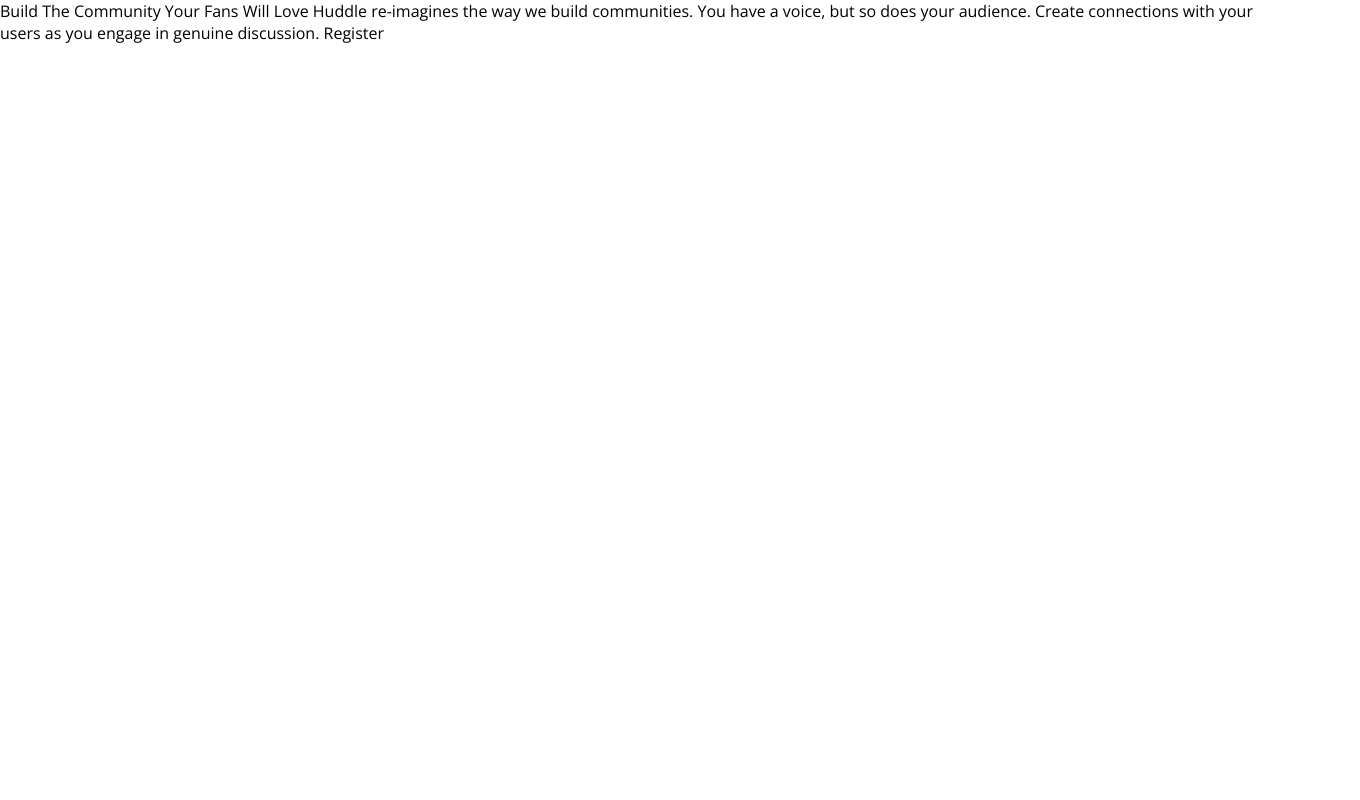
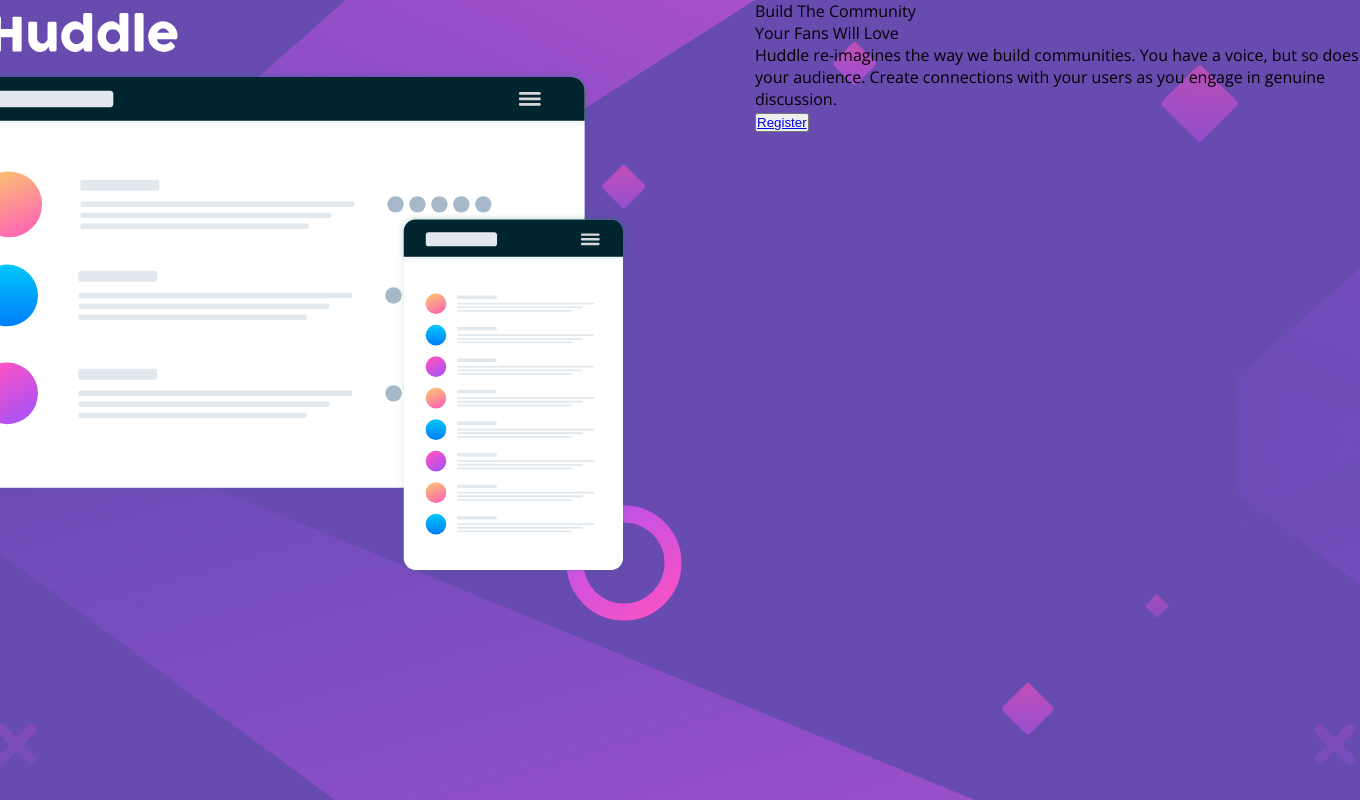
Before and after one commit to andrewjuliodev/FEM-Huddle-Landing-Page-With-Single-Introductory-Section, a plain HTML site: page index.html in a window 1280 px wide. Shown: the whole page, 1360 px wide, since content can reach past the window. Drawn offline with nearby package versions, Linux system fonts and the light colour scheme.

Commit message:
Added Background & Image

```diff
--- a/CSS/style.css
+++ b/CSS/style.css
@@ -13,4 +13,32 @@
 
 body {
   font-family: "Open Sans", sans-serif;
+  position: absolute;
+  top: 50%;
+  left: 50%;
+  -ms-transform: translate(-50%, -50%);
+  transform: translate(-50%, -50%);
 }
+
+main {
+  width: 1440px;
+  height: 800px;
+  display: grid;
+  grid-template-columns: 835px 605px;
+  grid-template-rows: 800px;
+  grid-template-areas: "left right";
+  background-image: url("/images/bg-desktop.svg");
+  background-color: hsl(257, 40%, 49%);
+}
+
+.left {
+  grid-area: left;
+  width: 835px;
+  height: 800px;
+}
+
+.right {
+  grid-area: right;
+  width: 605px;
+  height: 800px;
+}
--- a/index.html
+++ b/index.html
@@ -17,8 +17,23 @@
     </title>
   </head>
   <body>
-    Build The Community Your Fans Will Love Huddle re-imagines the way we build
-    communities. You have a voice, but so does your audience. Create connections
-    with your users as you engage in genuine discussion. Register
+    <main>
+      <div class="left">
+        <img src="images/logo.svg" alt="logo" />
+        <img src="images/illustration-mockups.svg" alt="mockups" />
+      </div>
+      <div class="right">
+        <p class="heavy">
+          Build The Community<br />
+          Your Fans Will Love
+        </p>
+        <p class="light">
+          Huddle re-imagines the way we build communities. You have a voice, but
+          so does your audience. Create connections with your users as you
+          engage in genuine discussion.
+        </p>
+        <button><a href="#">Register</a></button>
+      </div>
+    </main>
   </body>
 </html>
```
Also changed, not shown: design/desktop-design-left.jpg (added).
